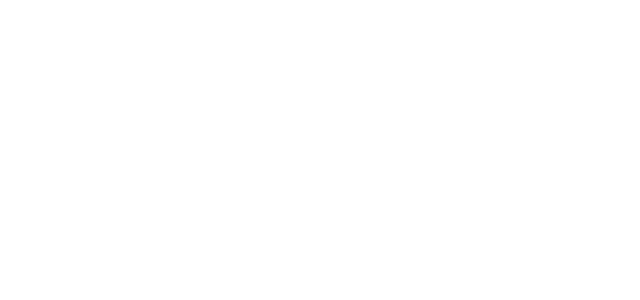
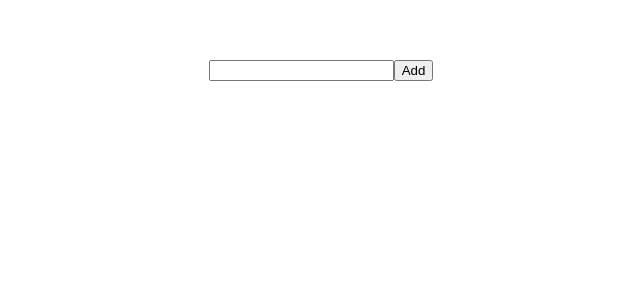
Before and after one commit to webclidev/vueTodo, a Vue app: page / in a window 1280 px wide. Shown: the top 300 px of the page, without its empty margins (319-959 px from the left). Built offline with nearby package versions, Linux system fonts and the light colour scheme.

Commit message:
basic todo app with reverse sort and delete, edit button

```diff
--- a/src/components/todo.vue
+++ b/src/components/todo.vue
@@ -1,17 +1,91 @@
 <template>
-  <div class="hello">
+  <div>
+    <!--start INput and add edit buttons -->
 
+    <input type="text" v-model="item" @keypress.13="add" >
+    <button v-show="itemEdit == null" @click="add">Add</button>
+    <button v-show="itemEdit !== null" @click="add">Edit</button>
+
+    <!--ends INput and add edit buttons -->
+
+    <!-- start show data in table -->
+
+    <table v-show="userTodos.length" >
+      <thead>
+        <tr>
+          <th>#</th>
+          <th>Item</th>
+          <th>Edit</th>
+          <th>Delete</th>
+        </tr>
+      </thead>
+      <tbody>
+        <tr v-for="(todo, index) in sortedTodos" :key="index" >
+          <td>#</td>
+          <td> {{ index }} - {{ todo.item }} </td>
+          <td>
+            <button @click="editTodo(index, todo)" >Edit</button>
+          </td>
+          <td>
+            <button @click="delTodo(index)" >Delete</button>
+          </td>
+        </tr>
+      </tbody>
+    </table>
+
+    <!-- ends show data in table -->
   </div>
 </template>
 
 <script>
+import Vue from "vue";
 export default {
-  name: 'todo',
-  data: function() {},
-  computed: {},
-  mutations: {},
-
-}
+  name: "todo",
+  data: function() {
+    return {
+      item: null,
+      itemEdit: null,
+      userTodos: []
+    };
+  },
+  computed: {
+    // sortedTodos: function() {
+    //   function compare(a, b) {
+    //     if (a.item > b.item) {
+    //       return -1;
+    //     }
+    //     if (a.item < b.item) {
+    //       return 1;
+    //     }
+    //     return 0;
+    //   }
+    //   return this.userTodos.sort(compare);
+    // },
+    sortedTodos: function () {
+      return this.userTodos.slice().reverse();
+    }
+  },
+  methods: {
+    add: function() {
+      if (this.itemEdit == null) {
+        this.userTodos.push({ item: this.item });
+      }
+      if (this.itemEdit !== null) {
+        Vue.set(this.userTodos, this.userTodos.length - 1 - this.itemEdit, { item: this.item });
+      }
+      this.item = null;
+      this.itemEdit = null;
+    },
+    delTodo: function(index) {
+      // this.userTodos.splice(index, 1);
+      this.userTodos.splice(this.userTodos.length - 1 - index, 1);
+    },
+    editTodo: function(index, todo) {
+      this.item = todo.item;
+      this.itemEdit = index;
+    }
+  }
+};
 </script>
 
 <!-- Add "scoped" attribute to limit CSS to this component only -->
```
